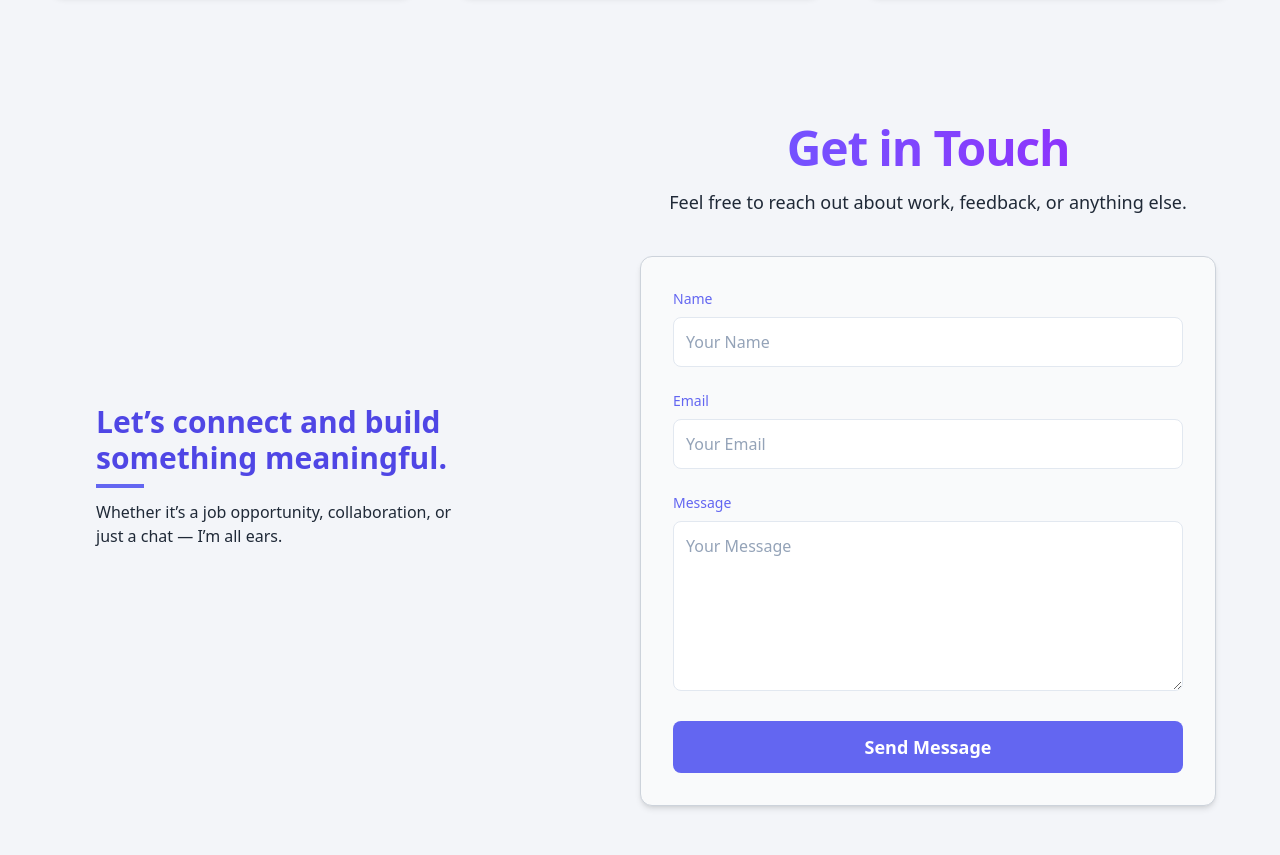
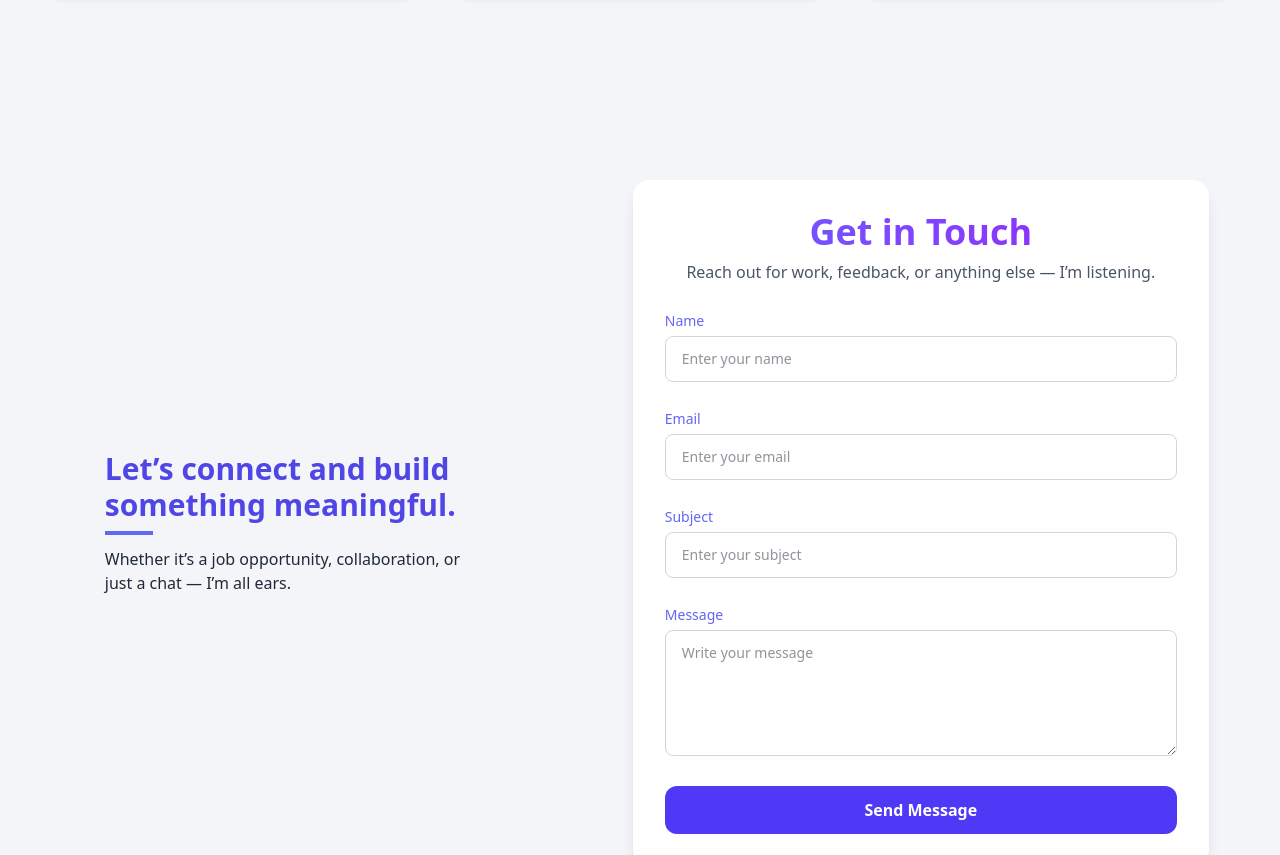
Before and after one commit to ArunPandyanVasam/arun-vasam, a React (Vite) app: page / in a window 1280 px wide. Shown: the part 3140-3995 px from the top of the page. Built offline with nearby package versions, Linux system fonts and the light colour scheme.

Commit message:
EmailJS service added for contact

```diff
--- a/package.json
+++ b/package.json
@@ -10,6 +10,7 @@
     "preview": "vite preview"
   },
   "dependencies": {
+    "@emailjs/browser": "^4.4.1",
     "@radix-ui/react-slot": "^1.2.0",
     "@tailwindcss/vite": "^4.1.4",
     "autoprefixer": "^10.4.21",
--- a/src/components/Contact/Contact.jsx
+++ b/src/components/Contact/Contact.jsx
@@ -1,13 +1,19 @@
 import React, { useState } from "react";
-import { motion } from "framer-motion";
+import { motion, AnimatePresence } from "framer-motion";
+import emailjs from "@emailjs/browser";
+
+const SERVICE_ID = "service_q08irat";
+const TEMPLATE_ID = "template_aqquj2k";
+const PUBLIC_KEY = "EIPn3GqyGr-IVfa7G";
 
 const Contact = () => {
   const [formData, setFormData] = useState({
     name: "",
     email: "",
+    subject: "",
     message: "",
   });
-  const [isSubmitted, setIsSubmitted] = useState(false);
+  const [showToast, setShowToast] = useState(false);
   const [errors, setErrors] = useState({});
 
   const handleInputChange = (e) => {
@@ -19,6 +25,7 @@ const Contact = () => {
     const newErrors = {};
     if (!formData.name.trim()) newErrors.name = "Name is required";
     if (!formData.email.trim()) newErrors.email = "Email is required";
+    if (!formData.subject.trim()) newErrors.subject = "Subject is required";
     if (!formData.message.trim()) newErrors.message = "Message is required";
     return newErrors;
   };
@@ -30,148 +37,113 @@ const Contact = () => {
       setErrors(formErrors);
       return;
     }
-    // TODO: Replace with real submission logic
-    console.log(formData);
-    setIsSubmitted(true);
+
+    emailjs
+      .send(SERVICE_ID, TEMPLATE_ID, formData, PUBLIC_KEY)
+      .then(() => {
+        setShowToast(true);
+        setTimeout(() => setShowToast(false), 5000);
+        setFormData({ name: "", email: "", subject: "", message: "" });
         setErrors({});
+      })
+      .catch((err) => {
+        alert("Failed to send. Please try again later.");
+        console.error("EmailJS error:", err);
+      });
   };
 
   return (
     <section
       id="contact"
-      className="min-h-screen bg-[#f3f5f9] text-[#1F2937] flex flex-col md:flex-row"
+      className="min-h-screen bg-[#f3f5f9] text-[#1F2937] flex flex-col md:flex-row px-4 py-16"
     >
-      {/* Left panel: Original positioned content */}
-      <div className="w-full md:w-[45%] h-auto flex items-center justify-center p-8">
+      {/* Left panel (unchanged text content) */}
+      <div className="w-full md:w-[45%] flex items-center justify-center p-6 md:p-10">
         <div className="max-w-sm w-full text-[#4F46E5]">
           <h3 className="text-2xl md:text-3xl font-bold mb-2">
             Let’s connect and build something meaningful.
           </h3>
           <hr className="border-[#6366F1] border-2 mb-3 w-12" />
           <p className="text-sm md:text-base text-[#1F2937]">
-            Whether it’s a job opportunity, collaboration, or just a chat — I’m
-            all ears.
+            Whether it’s a job opportunity, collaboration, or just a chat — I’m all ears.
           </p>
         </div>
       </div>
 
-      {/* Right panel: Contact form */}
-      <div className="w-full md:w-[55%] flex flex-col p-8 md:p-12">
-        {!isSubmitted && (
+      {/* Right panel (rich form) */}
+      <div className="w-full md:w-[55%] flex items-center justify-center p-6 md:p-10">
         <motion.div
-            className="mb-10 text-center"
-            initial={{ opacity: 0, scale: 0.9 }}
-            whileInView={{ opacity: 1, scale: 1 }}
-            transition={{ duration: 0.8, ease: "easeOut" }}
+          className="w-full max-w-xl bg-white rounded-2xl shadow-lg p-8"
+          initial={{ opacity: 0, y: 50 }}
+          whileInView={{ opacity: 1, y: 0 }}
+          transition={{ duration: 0.8 }}
           viewport={{ once: true }}
         >
-            <h2 className="text-4xl sm:text-5xl font-extrabold text-transparent bg-clip-text bg-gradient-to-r from-indigo-500 to-purple-600 tracking-tight">
+          <h2 className="text-3xl sm:text-4xl font-extrabold text-center mb-2 text-transparent bg-clip-text bg-gradient-to-r from-indigo-500 to-purple-600">
             Get in Touch
           </h2>
+          <p className="text-center text-gray-600 mb-6">
+            Reach out for work, feedback, or anything else — I’m listening.
+          </p>
 
-            <p className="mt-4 text-[#1F2937] text-base sm:text-lg max-w-xl mx-auto">
-              Feel free to reach out about work, feedback, or anything else.
-            </p>
-          </motion.div>
+          <form onSubmit={handleSubmit} noValidate className="space-y-6">
+            {["name", "email", "subject", "message"].map((field) => (
+              <div key={field} className="relative">
+                <label
+                  htmlFor={field}
+                  className="text-sm text-[#6366F1] font-medium"
+                >
+                  {field.charAt(0).toUpperCase() + field.slice(1)}
+                </label>
+                {field !== "message" ? (
+                  <input
+                    type={field === "email" ? "email" : "text"}
+                    name={field}
+                    value={formData[field]}
+                    onChange={handleInputChange}
+                    placeholder={`Enter your ${field}`}
+                    className="w-full mt-1 px-4 py-3 text-sm bg-white border border-gray-300 rounded-lg focus:outline-none focus:ring-2 focus:ring-indigo-500"
+                  />
+                ) : (
+                  <textarea
+                    name="message"
+                    rows="5"
+                    value={formData.message}
+                    onChange={handleInputChange}
+                    placeholder="Write your message"
+                    className="w-full mt-1 px-4 py-3 text-sm bg-white border border-gray-300 rounded-lg focus:outline-none focus:ring-2 focus:ring-indigo-500"
+                  />
                 )}
-
-        <div
-          className="max-w-xl w-full bg-[#F9FAFB] shadow-md rounded-xl border border-[#cdd3db] p-8 mx-auto transition-all duration-300"
-          aria-live="polite"
-        >
-          {isSubmitted ? (
-            <motion.div
-              className="text-center"
-              initial={{ opacity: 0, y: 50 }}
-              animate={{ opacity: 1, y: 0 }}
-              transition={{ duration: 0.8, ease: "easeOut" }}
-            >
-              <h3 className="text-2xl font-semibold text-[#6366F1]">
-                Thank you!
-              </h3>
-              <p className="text-[#475569] mt-2">
-                Your message has been sent — I’ll be in touch shortly.
-              </p>
-            </motion.div>
-          ) : (
-            <form onSubmit={handleSubmit} noValidate className="space-y-6">
-              <div>
-                <label
-                  htmlFor="name"
-                  className="block text-sm font-medium text-[#6366F1]"
-                >
-                  Name
-                </label>
-                <input
-                  type="text"
-                  name="name"
-                  id="name"
-                  autoComplete="name"
-                  value={formData.name}
-                  onChange={handleInputChange}
-                  className="w-full mt-2 p-3 border border-[#E2E8F0] rounded-lg bg-white text-[#1F2937] placeholder-[#94A3B8] focus:outline-none focus:ring-2 focus:ring-[#6366F1] focus:border-[#6366F1] transition-all duration-300"
-                  placeholder="Your Name"
-                />
-                {errors.name && (
-                  <p className="text-red-600 text-sm mt-2">{errors.name}</p>
+                {errors[field] && (
+                  <p className="text-red-500 text-xs mt-1">{errors[field]}</p>
                 )}
               </div>
+            ))}
 
-              <div>
-                <label
-                  htmlFor="email"
-                  className="block text-sm font-medium text-[#6366F1]"
-                >
-                  Email
-                </label>
-                <input
-                  type="email"
-                  name="email"
-                  id="email"
-                  autoComplete="email"
-                  value={formData.email}
-                  onChange={handleInputChange}
-                  className="w-full mt-2 p-3 border border-[#E2E8F0] rounded-lg bg-white text-[#1F2937] placeholder-[#94A3B8] focus:outline-none focus:ring-2 focus:ring-[#6366F1] focus:border-[#6366F1] transition-all duration-300"
-                  placeholder="Your Email"
-                />
-                {errors.email && (
-                  <p className="text-red-600 text-sm mt-2">{errors.email}</p>
-                )}
-              </div>
-
-              <div>
-                <label
-                  htmlFor="message"
-                  className="block text-sm font-medium text-[#6366F1]"
-                >
-                  Message
-                </label>
-                <textarea
-                  name="message"
-                  id="message"
-                  rows="6"
-                  value={formData.message}
-                  onChange={handleInputChange}
-                  className="w-full mt-2 p-3 border border-[#E2E8F0] rounded-lg bg-white text-[#1F2937] placeholder-[#94A3B8] focus:outline-none focus:ring-2 focus:ring-[#6366F1] focus:border-[#6366F1] transition-all duration-300"
-                  placeholder="Your Message"
-                />
-                {errors.message && (
-                  <p className="text-red-600 text-sm mt-2">{errors.message}</p>
-                )}
-              </div>
-
-              <div className="text-center">
             <button
               type="submit"
-                  className="cursor-pointer w-full py-3 px-6 bg-[#6366F1] text-white rounded-lg text-lg font-semibold hover:bg-[#4338CA] transition-all duration-300"
+              className="w-full py-3 bg-indigo-600 text-white rounded-xl font-semibold hover:bg-indigo-700 transition-all"
             >
               Send Message
             </button>
+          </form>
+        </motion.div>
       </div>
-            </form>
+
+      {/* Toast Notification */}
+      <AnimatePresence>
+        {showToast && (
+          <motion.div
+            className="fixed bottom-6 left-1/2 -translate-x-1/2 bg-white text-indigo-600 font-medium shadow-xl px-6 py-3 rounded-full border border-indigo-200 z-50"
+            initial={{ opacity: 0, y: 40 }}
+            animate={{ opacity: 1, y: 0 }}
+            exit={{ opacity: 0, y: 40 }}
+            transition={{ duration: 0.5 }}
+          >
+            ✅ Message sent successfully!
+          </motion.div>
         )}
-        </div>
-      </div>
+      </AnimatePresence>
     </section>
   );
 };
```
Also changed, not shown: 1 other file (tests, documents, lock files or other folders). Lines whose indentation alone changed are shown as unchanged.
